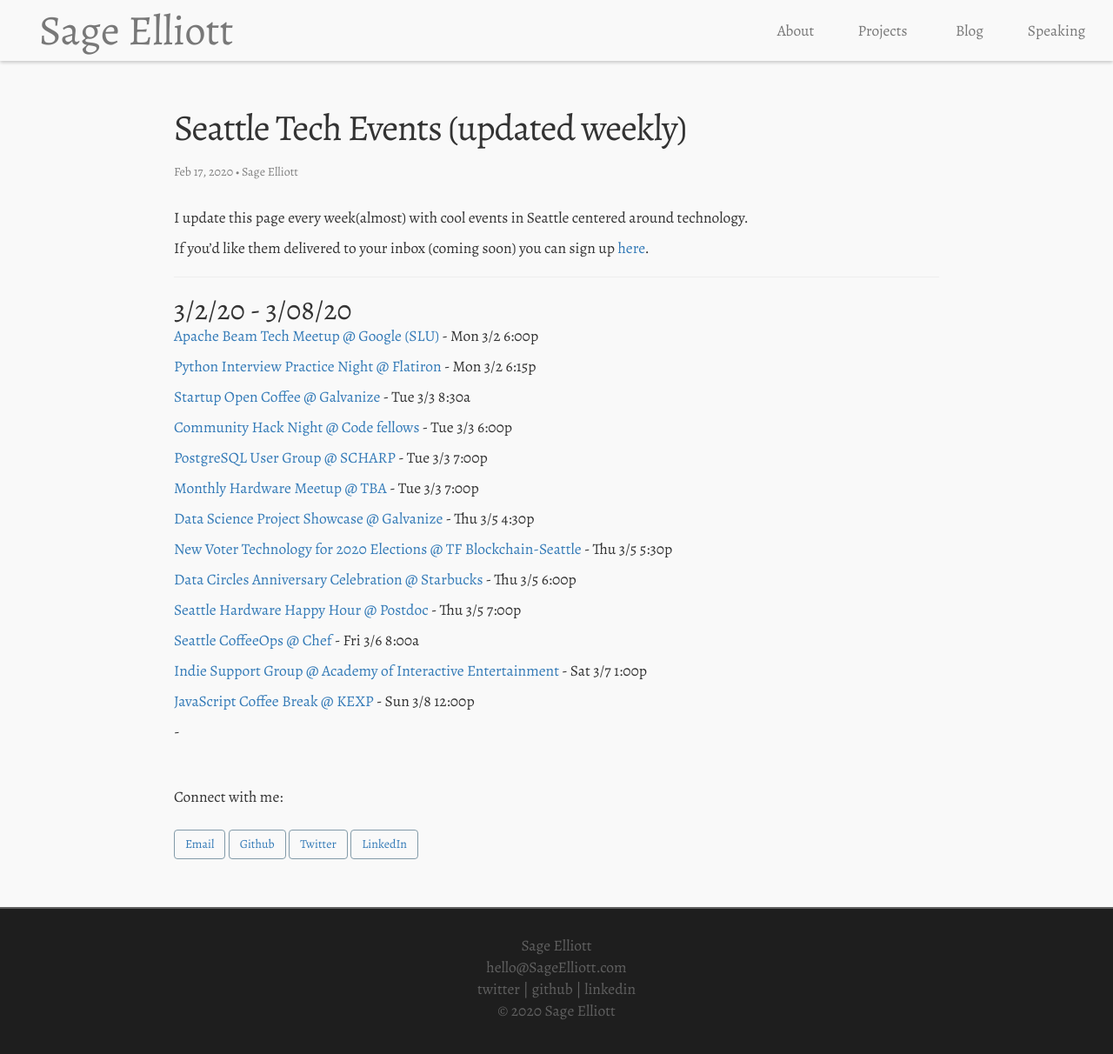
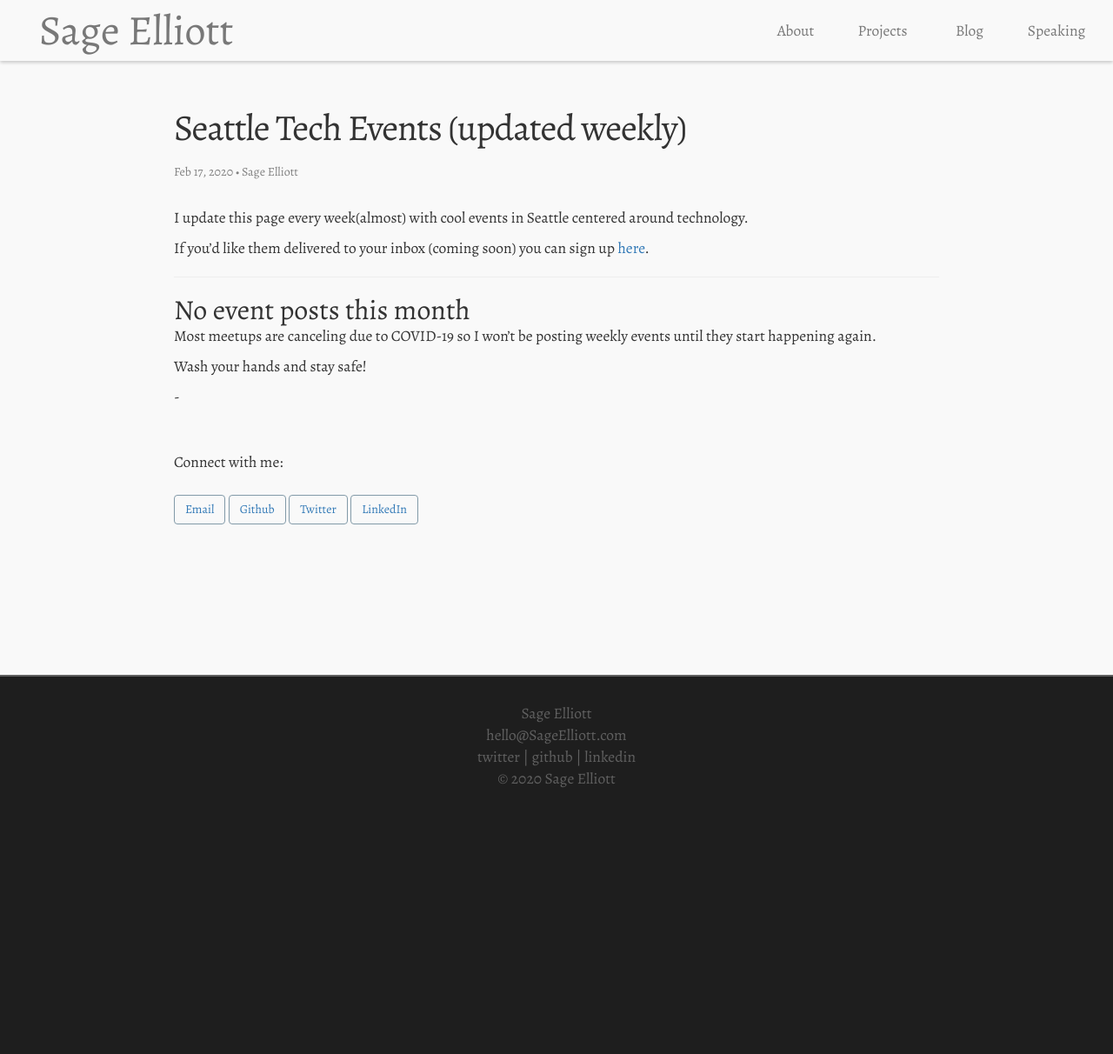
Before and after one commit to sagecodes/sage-blog, a Jekyll site: the page built from _posts/blog/event-posts/2019-8-26-meetups.markdown, in a window 1280 px wide. Shown: the top 1212 px of the page at 87% size. Built offline with Jekyll 4.4.1, drawn with Linux system fonts in a browser that asks for light colours; nearby versions of some CDN libraries; some web fonts are replaced.

Commit message:
Update weekly events with no events

```diff
--- a/_posts/blog/event-posts/2019-8-26-meetups.markdown
+++ b/_posts/blog/event-posts/2019-8-26-meetups.markdown
@@ -15,30 +15,8 @@ If you'd like them delivered to your inbox (coming soon) you can sign up [here](
 
 -------
 
-## 3/2/20 - 3/08/20
+## No event posts this month
 
-[Apache Beam Tech Meetup @ Google (SLU)](https://www.meetup.com/Seattle-Data-Science/events/268986191/) - Mon 3/2 6:00p
+Most meetups are canceling due to COVID-19 so I won't be posting weekly events until they start happening again.
 
-[Python Interview Practice Night @ Flatiron](https://www.meetup.com/PSPPython/events/vqbjdrybcfbdb/) - Mon 3/2 6:15p
-
-[Startup Open Coffee @ Galvanize](https://www.meetup.com/Seattle-Startups-Open-Coffee/events/xftnplybcfbfb/) - Tue 3/3 8:30a
-
-[Community Hack Night @ Code fellows](https://www.meetup.com/openseattle/events/qghlnrybcfbfb/) - Tue 3/3 6:00p
-
-[PostgreSQL User Group @ SCHARP](https://www.meetup.com/Seattle-Postgres/events/klrjdrybcfbfb/) - Tue 3/3 7:00p
-
-[Monthly Hardware Meetup @ TBA](https://www.meetup.com/Seattle-Arduino-Meetup/events/jzfsmrybcfbfb/) - Tue 3/3 7:00p
-
-[Data Science Project Showcase @ Galvanize](https://www.eventbrite.com/e/galvanize-seattle-data-science-demo-day-3520-tickets-93353495819) - Thu 3/5 4:30p
-
-[New Voter Technology for 2020 Elections @ TF Blockchain-Seattle](https://www.meetup.com/TF-Blockchain-Seattle-Chapter/events/266790376/) - Thu 3/5 5:30p
-
-[Data Circles Anniversary Celebration @ Starbucks](https://www.meetup.com/Seattle-WiDS-Meetup/events/266637632/) - Thu 3/5 6:00p
-
-[Seattle Hardware Happy Hour @ Postdoc](https://www.meetup.com/Seattle-Hardware-Happy-Hour-3H/events/268868114/) - Thu 3/5 7:00p
-
-[Seattle CoffeeOps @ Chef](https://www.meetup.com/Seattle-CoffeeOps/events/kgmkbqybcfbjb/) - Fri 3/6 8:00a
-
-[Indie Support Group @ Academy of Interactive Entertainment](https://www.meetup.com/SeattleIndies/events/xnvbnrybcfbkb/) - Sat 3/7 1:00p
-
-[JavaScript Coffee Break @ KEXP](https://www.meetup.com/seattlejshackers/events/gjsfmrybcfblb/) - Sun 3/8 12:00p
+Wash your hands and stay safe!
```
